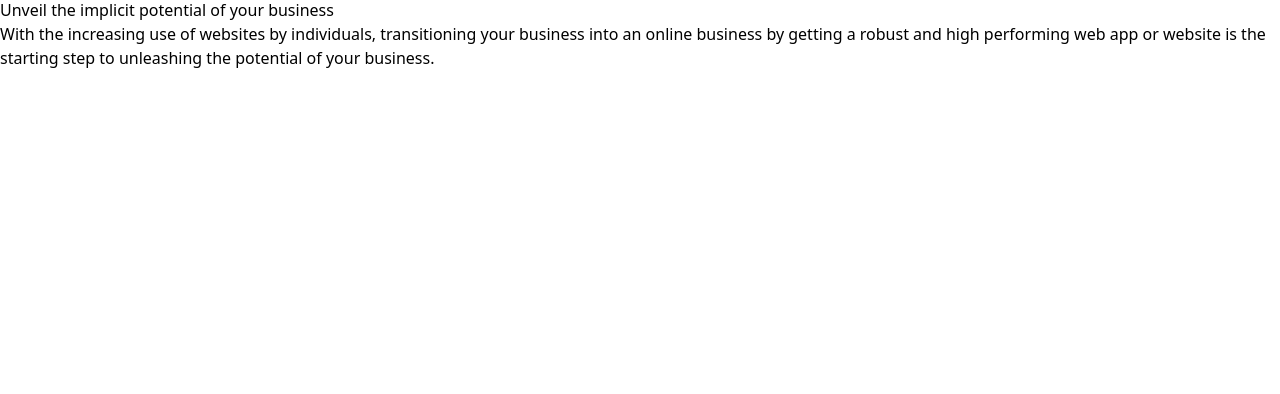
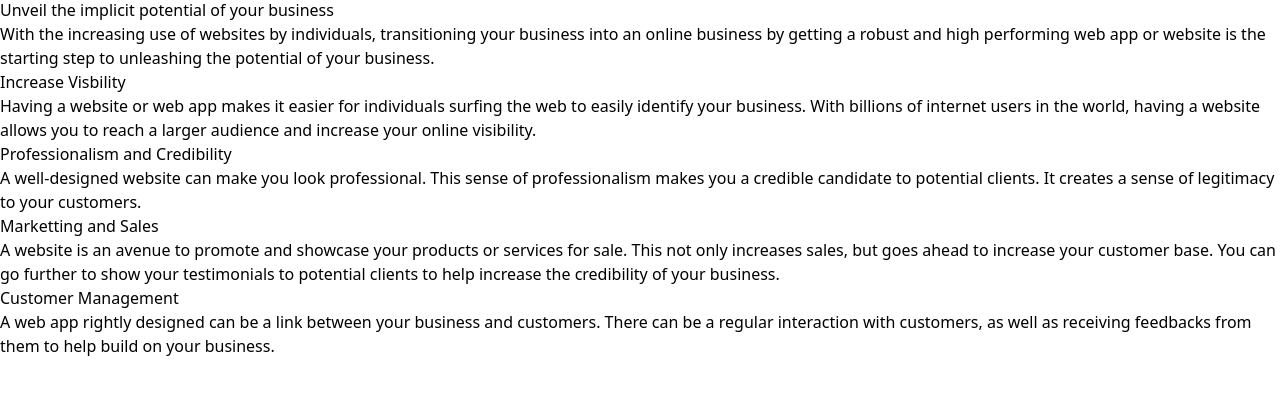
Before and after one commit to techpepson/zeldSite, a React (Vite) app: page / in a window 1280 px wide. Shown: the part 290-684 px from the top of the page. Built offline with nearby package versions, Linux system fonts and the light colour scheme.

Commit message:
feat(Landing page): Build upon the Landing page by adding extra texts.

```diff
--- a/src/components/LandPage.tsx
+++ b/src/components/LandPage.tsx
@@ -42,6 +42,46 @@ const LandPage = () => {
               the potential of your business.
             </span>
           </div>
+          {/*Enlighten texts display*/}
+          <div>
+            <div>
+              <p>Increase Visbility</p>
+              <span>
+                Having a website or web app makes it easier for individuals
+                surfing the web to easily identify your business. With billions
+                of internet users in the world, having a website allows you to
+                reach a larger audience and increase your online visibility.
+              </span>
+            </div>
+            <div>
+              <p>Professionalism and Credibility</p>
+              <span>
+                A well-designed website can make you look professional. This
+                sense of professionalism makes you a credible candidate to
+                potential clients. It creates a sense of legitimacy to your
+                customers.
+              </span>
+            </div>
+            <div>
+              <p>Marketting and Sales</p>
+              <span>
+                A website is an avenue to promote and showcase your products or
+                services for sale. This not only increases sales, but goes ahead
+                to increase your customer base. You can go further to show your
+                testimonials to potential clients to help increase the
+                credibility of your business.
+              </span>
+            </div>
+            <div>
+              <p>Customer Management</p>
+              <span>
+                A web app rightly designed can be a link between your business
+                and customers. There can be a regular interaction with
+                customers, as well as receiving feedbacks from them to help
+                build on your business.
+              </span>
+            </div>
+          </div>
         </main>
       </div>
     </>
--- a/src/components/utilityCompo/Agents.tsx
+++ b/src/components/utilityCompo/Agents.tsx
@@ -4,7 +4,7 @@ const Agents = () => {
   return (
     <>
       <div>
-        {/*Agent trust in Zeld */}
+        {/*Agent trust in Zeld images*/}
         <p>Trusted by most innovative companies</p>
         <img src="" alt="" />
         <img src="" alt="" />
```
